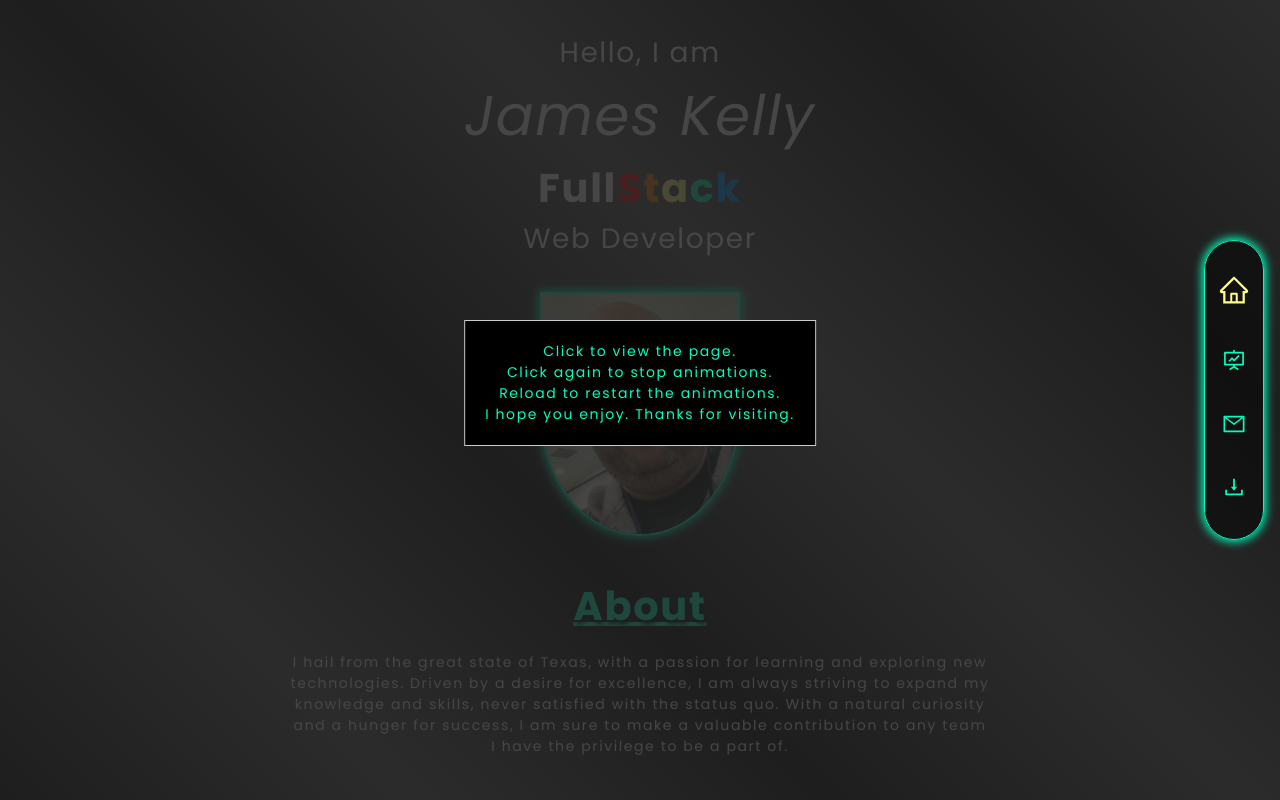
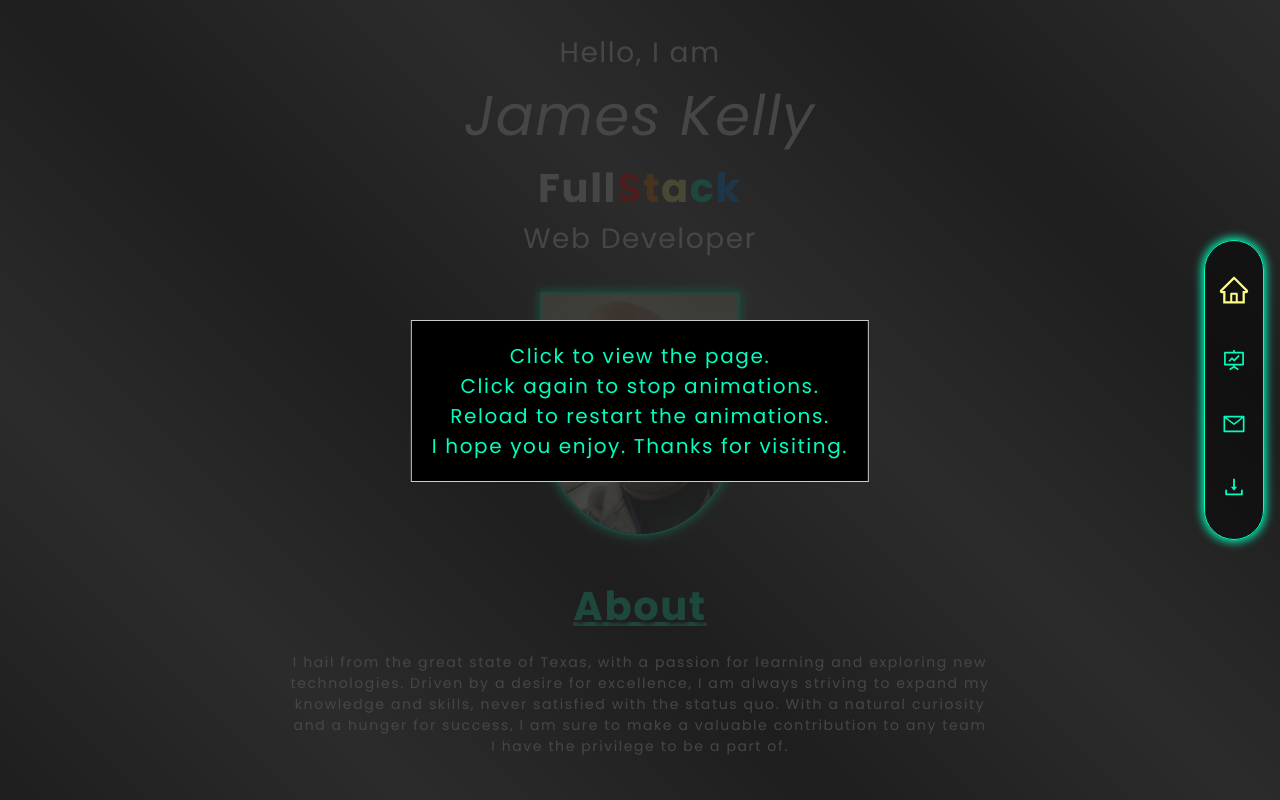
Before and after one commit to jk377y/Bootcamp-Challenge-20-My-React-Portfolio, a React (Create React App) app: page / in a window 1280 px wide. Shown: the top 800 px of the page. Built offline with nearby package versions, Linux system fonts and the light colour scheme.

Commit message:
edited overlay message

```diff
--- a/src/components/canvas/constellation.css
+++ b/src/components/canvas/constellation.css
@@ -18,8 +18,10 @@
     border: 1px solid #ccc;
     padding: 20px;
     z-index: 22;
+}
+.popup p {
+    font-size: 20px;
     text-align: center;
-    font-size: 18px;
 }
 .overlay {
     position: fixed;
```
